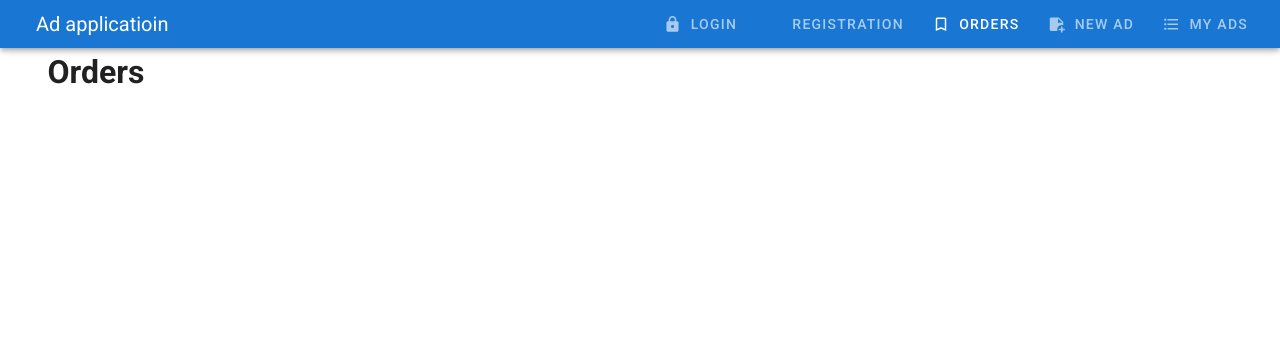
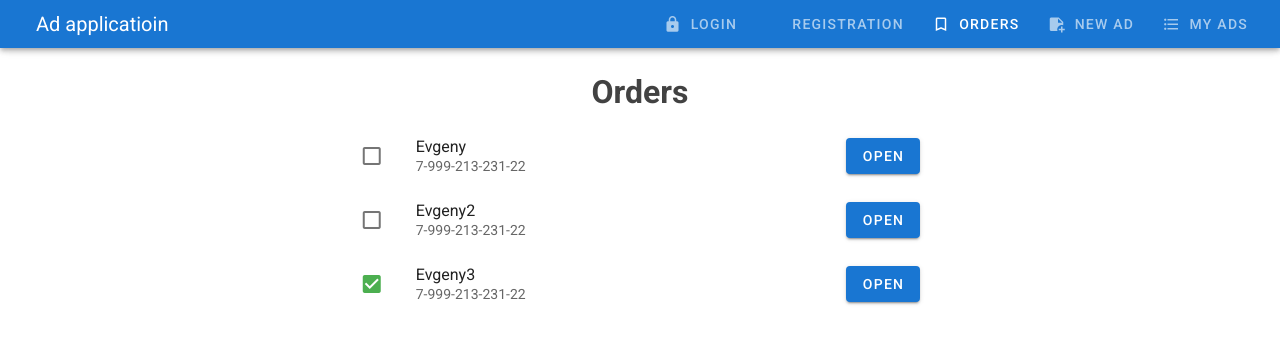
Before and after one commit to asassinev/app-train, a Vue app: page /orders in a window 1280 px wide. Shown: the top 342 px of the page. Built offline with nearby package versions, Linux system fonts and the light colour scheme.

Commit message:
created-orders-page

```diff
--- a/src/components/User/Orders.vue
+++ b/src/components/User/Orders.vue
@@ -1,8 +1,34 @@
 <template>
     <v-container>
-        <v-layout row>
-            <v-flex xs12>
-                <h1>Orders</h1>
+        <v-layout row mt-2>
+            <v-flex xs12 md6 offset-sm3>
+              <h1 class="secondary--text text-center">Orders</h1>
+              <v-list
+                flat
+                two-line
+              >
+                <v-list-item v-for="order in orders" :key="order.id">
+                  <template>
+                    <v-list-item-action>
+                      <v-checkbox
+                        @change="markDone(order)"
+                        :input-value="order.done"
+                        color="success"></v-checkbox>
+                    </v-list-item-action>
+                    <v-list-item-content>
+                      <v-list-item-title>{{ order.name }}</v-list-item-title>
+                      <v-list-item-subtitle>{{ order.phone }}</v-list-item-subtitle>
+                    </v-list-item-content>
+                    <v-list-item-action>
+                      <v-btn
+                        :to="'/ad/' + order.adId"
+                        class="primary">
+                        OPEN
+                      </v-btn>
+                    </v-list-item-action>
+                  </template>
+                </v-list-item>
+              </v-list>
             </v-flex>
         </v-layout>
     </v-container>
@@ -12,7 +38,35 @@
 export default {
   data () {
     return {
-
+      orders: [
+        {
+          id: '1',
+          name: 'Evgeny',
+          phone: '7-999-213-231-22',
+          adId: '11',
+          done: false
+        },
+        {
+          id: '2',
+          name: 'Evgeny2',
+          phone: '7-999-213-231-22',
+          adId: '12',
+          done: false
+        },
+        {
+          id: '3',
+          name: 'Evgeny3',
+          phone: '7-999-213-231-22',
+          adId: '13',
+          done: true
+        }
+      ]
+    }
+  },
+  methods: {
+    markDone (order) {
+      order.done = true
+      console.log(order.done)
     }
   }
 }
```
